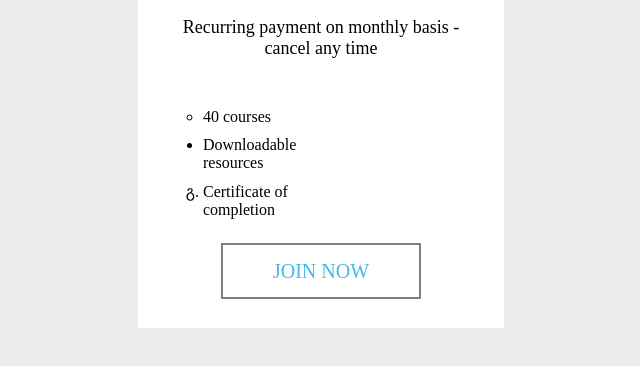
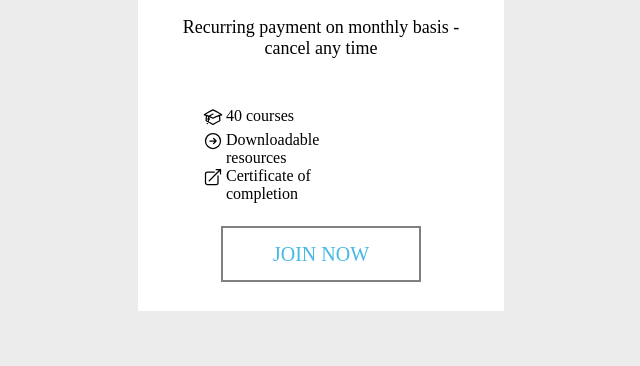
Before and after one commit to sai2963/duduka_creative, a plain HTML site: page index.html in a window 1280 px wide. Shown: the part 350-716 px from the top of the page, without its empty margins (350-990 px from the left). Drawn offline with Linux system fonts and the light colour scheme.

Commit message:
file updated

```diff
--- a/index.html
+++ b/index.html
@@ -1,11 +1,10 @@
 <!DOCTYPE html>
 <html lang="en">
-
   <head>
-    <meta charset="UTF-8">
-    <meta name="viewport" content="width=device-width, initial-scale=1.0">
+    <meta charset="UTF-8" />
+    <meta name="viewport" content="width=device-width, initial-scale=1.0" />
     <title>Document</title>
-    <link rel="stylesheet" href="src/css/style.css">
+    <link rel="stylesheet" href="src/css/style.css" />
   </head>
 
   <body>
@@ -16,24 +15,74 @@
           <p>Full flexibility and access to all our coureses!</p>
         </div>
         <div class="price">
-                <p>$20 </p>
+          <p>$20</p>
         </div>
         <div>
           <p>Recurring payment on monthly basis - cancel any time</p>
         </div>
-            <div>
-                <ol>
+        <div class="feature">
+          <div class="sub-feature">
+            <div class="icon">
+              <svg
+                xmlns="http://www.w3.org/2000/svg"
+                fill="none"
+                viewBox="0 0 24 24"
+                stroke-width="1.5"
+                stroke="currentColor"
+                class="w-6 h-6"
+              >
+                <path
+                  stroke-linecap="round"
+                  stroke-linejoin="round"
+                  d="M4.26 10.147a60.436 60.436 0 00-.491 6.347A48.627 48.627 0 0112 20.904a48.627 48.627 0 018.232-4.41 60.46 60.46 0 00-.491-6.347m-15.482 0a50.57 50.57 0 00-2.658-.813A59.905 59.905 0 0112 3.493a59.902 59.902 0 0110.399 5.84c-.896.248-1.783.52-2.658.814m-15.482 0A50.697 50.697 0 0112 13.489a50.702 50.702 0 017.74-3.342M6.75 15a.75.75 0 100-1.5.75.75 0 000 1.5zm0 0v-3.675A55.378 55.378 0 0112 8.443m-7.007 11.55A5.981 5.981 0 006.75 15.75v-1.5"
+                />
+              </svg>
+            </div>
             <li>40 courses</li>
+          </div>
+          <div class="sub-feature">
+            <div class="icon">
+              <svg
+                xmlns="http://www.w3.org/2000/svg"
+                fill="none"
+                viewBox="0 0 24 24"
+                stroke-width="1.5"
+                stroke="currentColor"
+                class="w-6 h-6"
+              >
+                <path
+                  stroke-linecap="round"
+                  stroke-linejoin="round"
+                  d="M12.75 15l3-3m0 0l-3-3m3 3h-7.5M21 12a9 9 0 11-18 0 9 9 0 0118 0z"
+                />
+              </svg>
+            </div>
             <li>Downloadable resources</li>
+          </div>
+          <div class="sub-feature">
+            <div class="icon">
+              <svg
+                xmlns="http://www.w3.org/2000/svg"
+                fill="none"
+                viewBox="0 0 24 24"
+                stroke-width="1.5"
+                stroke="currentColor"
+                class="w-6 h-6"
+              >
+                <path
+                  stroke-linecap="round"
+                  stroke-linejoin="round"
+                  d="M13.5 6H5.25A2.25 2.25 0 003 8.25v10.5A2.25 2.25 0 005.25 21h10.5A2.25 2.25 0 0018 18.75V10.5m-10.5 6L21 3m0 0h-5.25M21 3v5.25"
+                />
+              </svg>
+            </div>
             <li>Certificate of completion</li>
-                </ol>
+          </div>
         </div>
         <div class="join">
           <a href="">Join Now</a>
         </div>
       </div>
     </div>
-
   </body>
-
 </html>
--- a/src/css/style.css
+++ b/src/css/style.css
@@ -50,20 +50,27 @@ div p {
   padding: 10px;
   font-size: 18px;
 }
-div ol {
-  margin-right: 120px;
+.feature{
+    margin-right:180px ;
+    margin: 20px 0;
 }
-div li {
-  padding: 5px 0;
+.sub-feature{
+    display: grid;
+    grid-template-columns: 1fr 1fr;
+    gap: 10px;
+    list-style: none;
+
+
+
 }
-div li:first-of-type {
-  list-style: circle;
+.icon{
+    width: 20px;
+   margin-left: 40px;
+
 }
-div li:nth-of-type(2) {
-  list-style: disc;
-}
-div li:nth-of-type(3) {
-  list-style: georgian;
+.sub-feature li{
+    position: relative;
+    right: 100px;
 }
 .join {
   margin: 5px 0;
```
Lines whose indentation alone changed are shown as unchanged.
